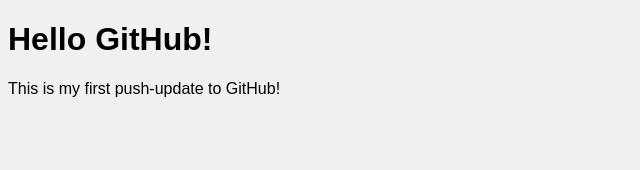
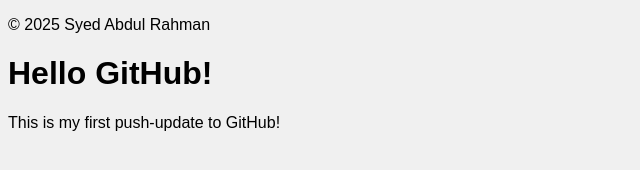
Before and after one commit to Syed-Abdul-Rahman-SAR/my-first-web-project, a plain HTML site: page index.html in a window 1280 px wide. Shown: the whole page, without its empty margins (0-640 px from the left). Drawn offline with Linux system fonts and the light colour scheme.

Commit message:
Add footer section

```diff
--- a/index.html
+++ b/index.html
@@ -4,6 +4,10 @@
   <title>My First Git Web Project</title>
   <link rel="stylesheet" href="style.css">
 </head>
+<footer>
+  <p>&copy; 2025 Syed Abdul Rahman</p>
+</footer>
+
 <body>
   <h1>Hello GitHub!</h1>
   <p>This is my first push-update to GitHub!</p>
```
